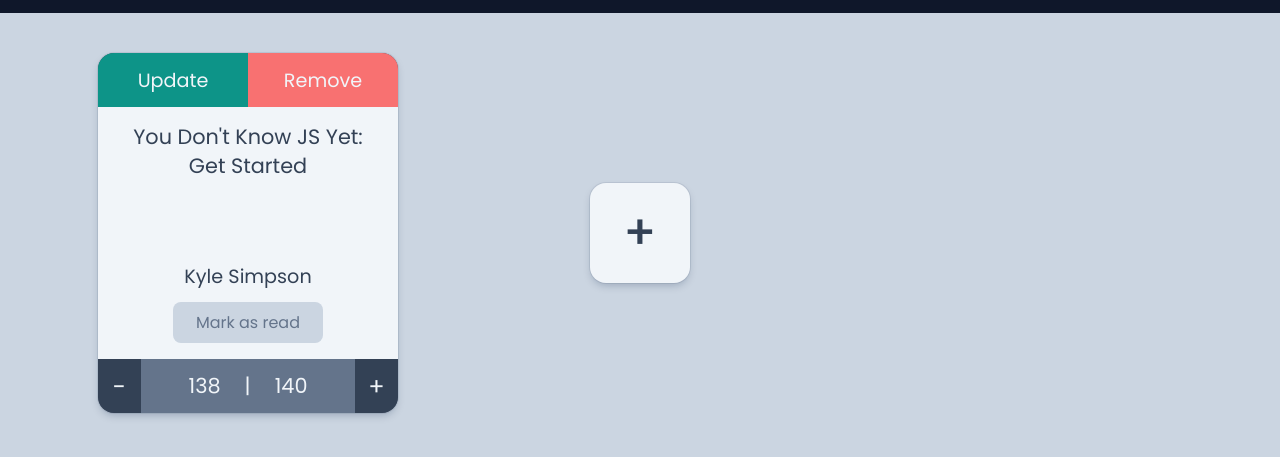
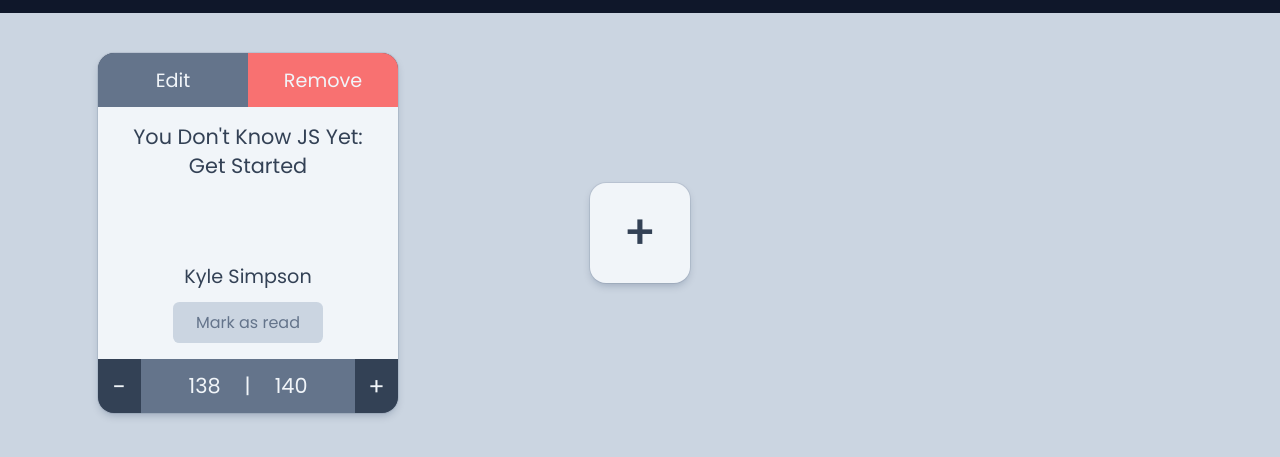
Before and after one commit to eLamine-dev/Library, a plain HTML site: page index.html in a window 1280 px wide. Shown: the part 83-540 px from the top of the page. Drawn offline with Linux system fonts and the light colour scheme.

Commit message:
book card colors changes

```diff
--- a/app.js
+++ b/app.js
@@ -9,7 +9,7 @@ const updateBookForm = updateBookModal.querySelector('#book-form');
 const closeUpdateBook = updateBookModal.querySelector('#cancel-book-btn');
 
 document.body.appendChild(updateBookModal);
-updateBookForm.querySelector('h3').textContent = 'Update Book';
+updateBookForm.querySelector('h3').textContent = 'Edit Book';
 
 const library = [];
 
@@ -51,7 +51,7 @@ function addBook() {
 function updateCard(bookCard, book) {
    bookCard.innerHTML = `
    <header>
-      <button class="update-book">Update</button>
+      <button class="edit-book">Edit</button>
       <button class="remove-book">Remove</button>
    </header>
    <h2 class="title">${book.title}</h2>
@@ -74,8 +74,8 @@ function updateCard(bookCard, book) {
    </footer>
    `;
 
-   const readingToggle = bookCard.querySelector('.card-progress');
-   if (book.read) readingToggle.style.backgroundColor = 'var(--green)';
+   const cardProgress = bookCard.querySelector('.card-progress');
+   if (book.read) cardProgress.style.backgroundColor = 'var(--green)';
 
    return bookCard;
 }
@@ -97,7 +97,7 @@ function setupCard(bookCard, book) {
             book.progress = 0;
          }
          bookCard = updateCard(bookCard, book);
-      } else if (event.target.classList.contains('update-book')) {
+      } else if (event.target.classList.contains('edit-book')) {
          InputValidation(updateBookForm);
          updateBookModal.showModal();
          getBookInfo(book);
@@ -117,7 +117,6 @@ function setupCard(bookCard, book) {
          bookCard = updateCard(bookCard, book);
       }
    });
-
    return bookCard;
 }
 
--- a/style.css
+++ b/style.css
@@ -85,10 +85,6 @@ header h1 {
       rgba(9, 30, 66, 0.08) 0px 0px 0px 1px;
 }
 
-.book-card:hover {
-   transform: translate(0, -3px);
-}
-
 .book-card header {
    background-color: var(--dark);
    width: 100%;
@@ -127,7 +123,7 @@ header h1 {
    background-color: var(--light);
    padding: 8px;
    font-size: 1rem;
-   border-radius: 0.5rem;
+   border-radius: 0.4rem;
 }
 
 .progress-ctrl {
@@ -137,7 +133,7 @@ header h1 {
 }
 
 .remove-book,
-.update-book {
+.edit-book {
    flex: 1;
    height: 100%;
    color: var(--lighter);
@@ -149,9 +145,9 @@ header h1 {
    border-radius: 0 1rem 0 0;
 }
 
-.update-book {
+.edit-book {
    border-radius: 1rem 0 0 0;
-   background-color: var(--green);
+   background-color: var(--medium);
 }
 
 .progress-button {
@@ -184,7 +180,7 @@ header h1 {
 
 .progress-button:hover,
 button:hover {
-   filter: brightness(1.1);
+   filter: brightness(0.9);
    transition: filter 100ms ease-in;
 }
 .progress-button:active,
@@ -211,7 +207,7 @@ button:active {
 }
 
 #new-book-btn:hover {
-   transform: scale(1.3);
+   transform: scale(1.2);
 }
 
 #form-modal {
```
Also changed, not shown: index.html (+0 -2 lines).
